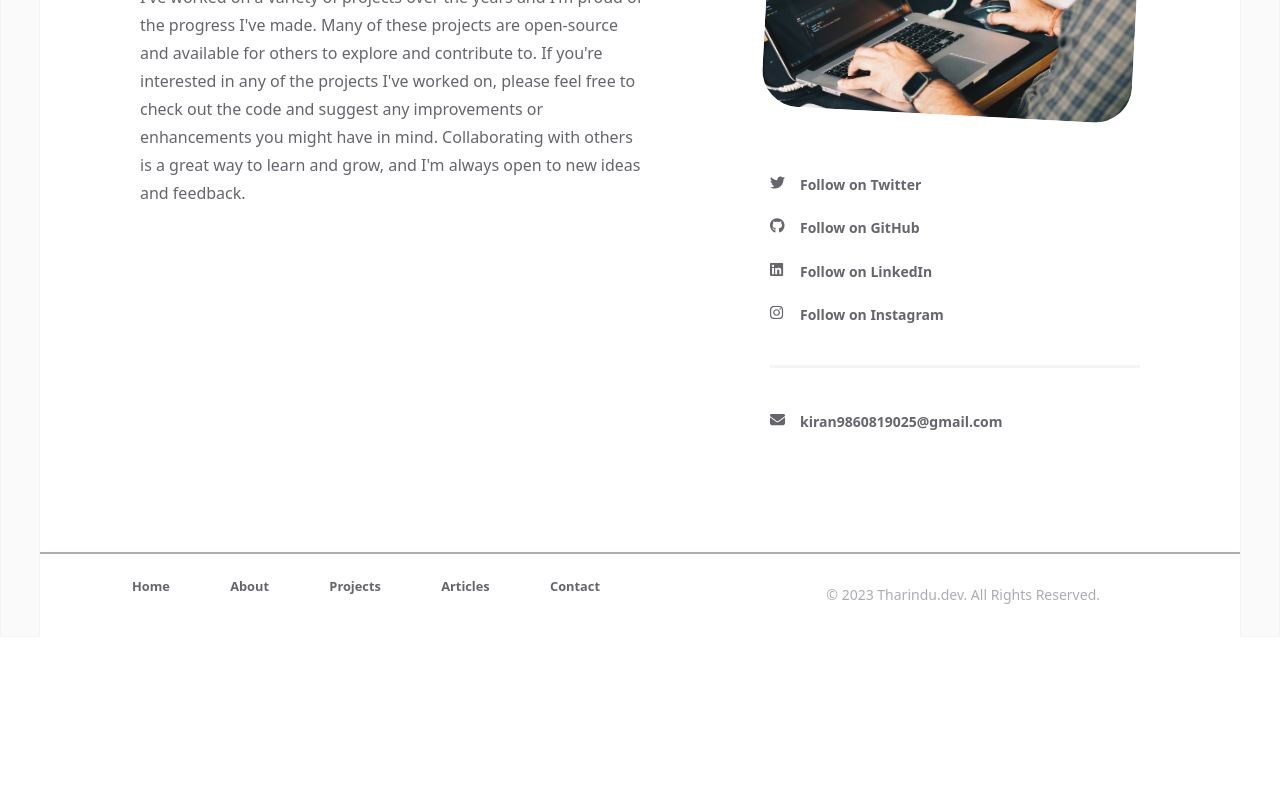
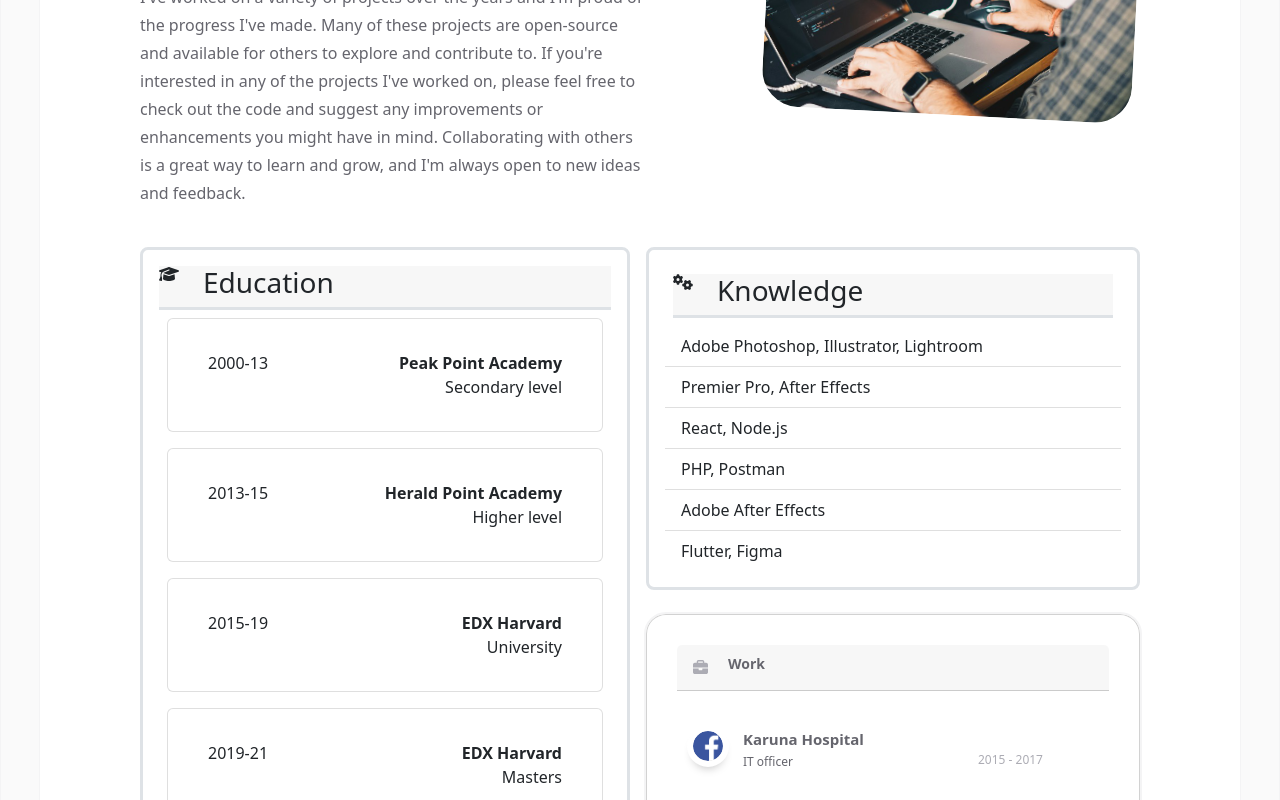
Before and after one commit to Hachimankira/portofolia, a React (Create React App) app: page /about in a window 1280 px wide. Shown: the part 400-1200 px from the top of the page. Before the commit the page ends 1037 px from the top, so only its background shows below. Built offline with nearby package versions, Linux system fonts and the light colour scheme.

Commit message:
Homepage and about section updated

```diff
--- a/src/pages/about.jsx
+++ b/src/pages/about.jsx
@@ -8,6 +8,8 @@ import Socials from "../components/about/socials";
 import INFO from "../data/user";
 
 import "./styles/about.css";
+import Education from "../data/Education";
+import Progress from "../data/Progress";
 
 const About = () => {
 	useEffect(() => {
@@ -49,12 +51,18 @@ const About = () => {
 									</div>
 								</div>
 
-								<div className="about-socials">
-									<Socials />
-								</div>
+
+
 							</div>
+
 						</div>
 					</div>
+
+					<div className="homepage-projects">
+									<Education />
+									<Progress />
+								</div>
+
 					<div className="page-footer">
 						<Footer />
 					</div>
--- a/src/pages/homepage.jsx
+++ b/src/pages/homepage.jsx
@@ -157,13 +157,11 @@ const Homepage = () => {
 						</div>
 
 						<div className="homepage-projects">
+							<h2>My projects</h2>
 							<AllProjects />
 						</div>
 
-						<div className="homepage-projects">
-							<Education />
-							<Progress />
-						</div>
+
 
 						<div className="homepage-after-title">
 							<div className="homepage-articles">
```
